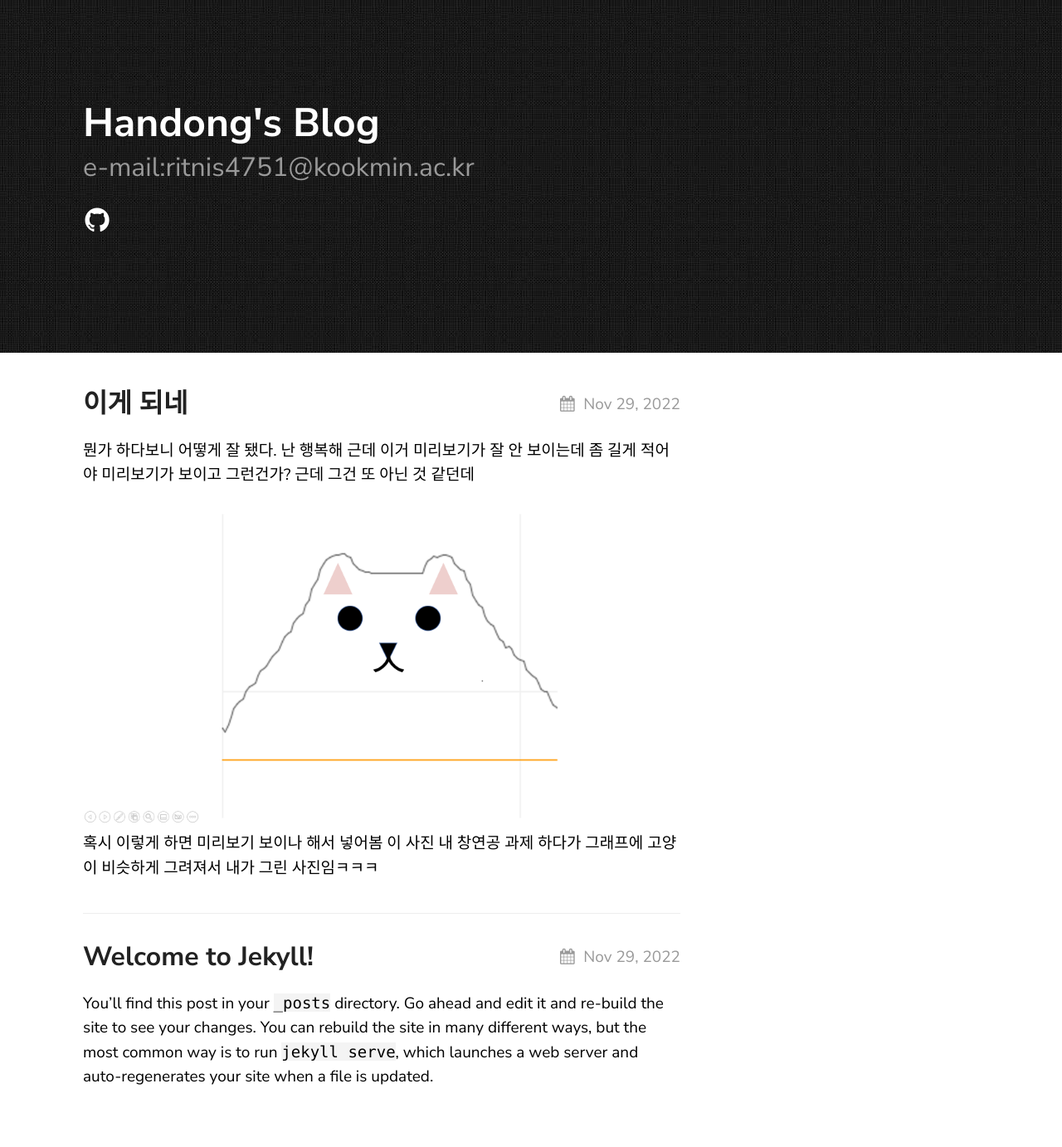
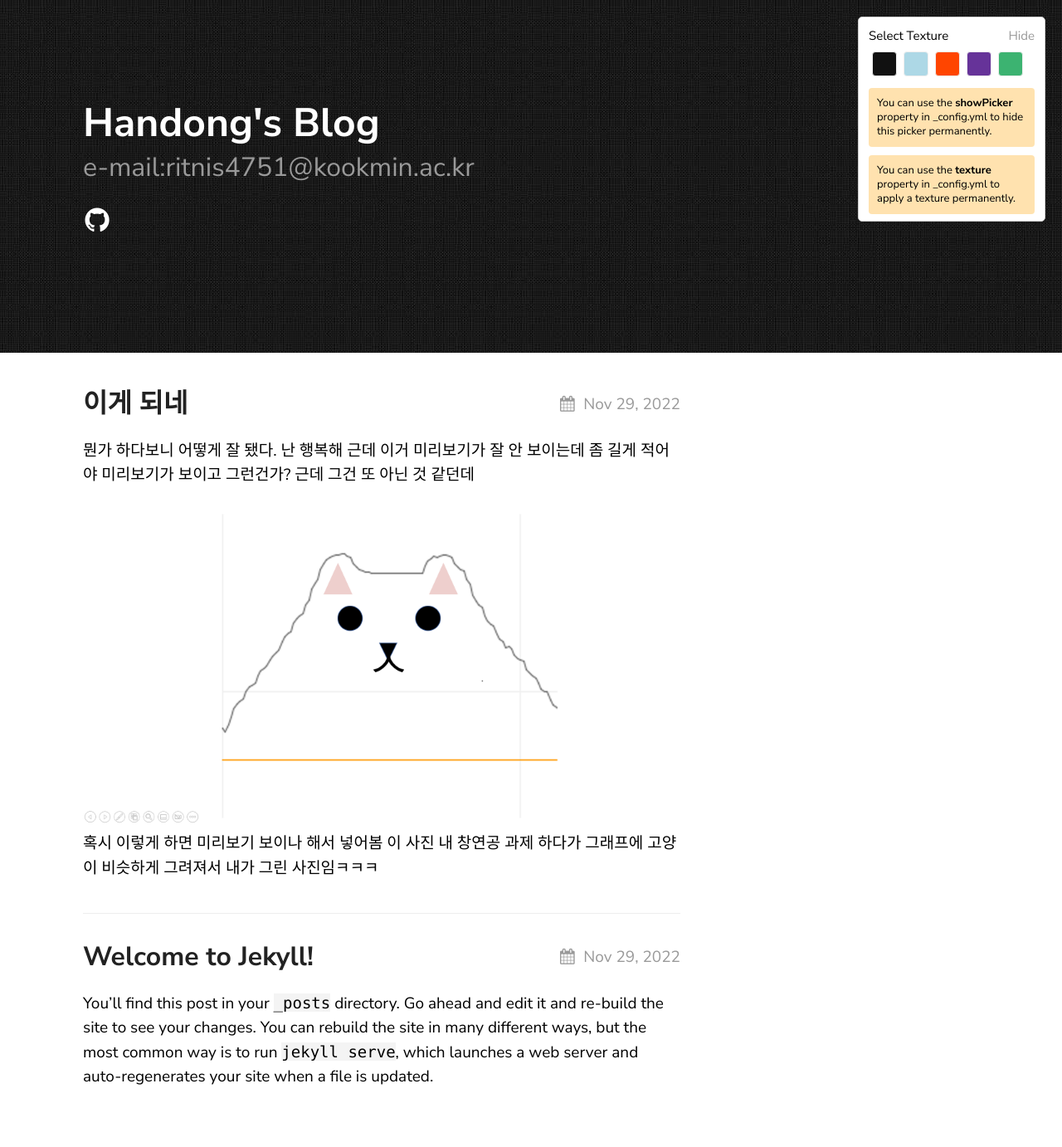
Before and after one commit to ritnis4751/ritnis4751.github.io, a Jekyll site: the page built from index.md, in a window 1280 px wide. Shown: the whole page at 83% size. Built offline with Jekyll 4.4.1, drawn with Linux system fonts in a browser that asks for light colours; part of the change alters nothing that is shown.

Commit message:
Update _config.yml

```diff
--- a/_config.yml
+++ b/_config.yml
@@ -22,7 +22,10 @@ show_excerpts: true
 texture:
   style: [black]
   title: Handong's Blog
+  date_format: "%b %-d, %Y"
   tagline: e-mail:ritnis4751@kookmin.ac.kr
+  showNav: false
+  showPicker: true
 
 
   social_links:
```
